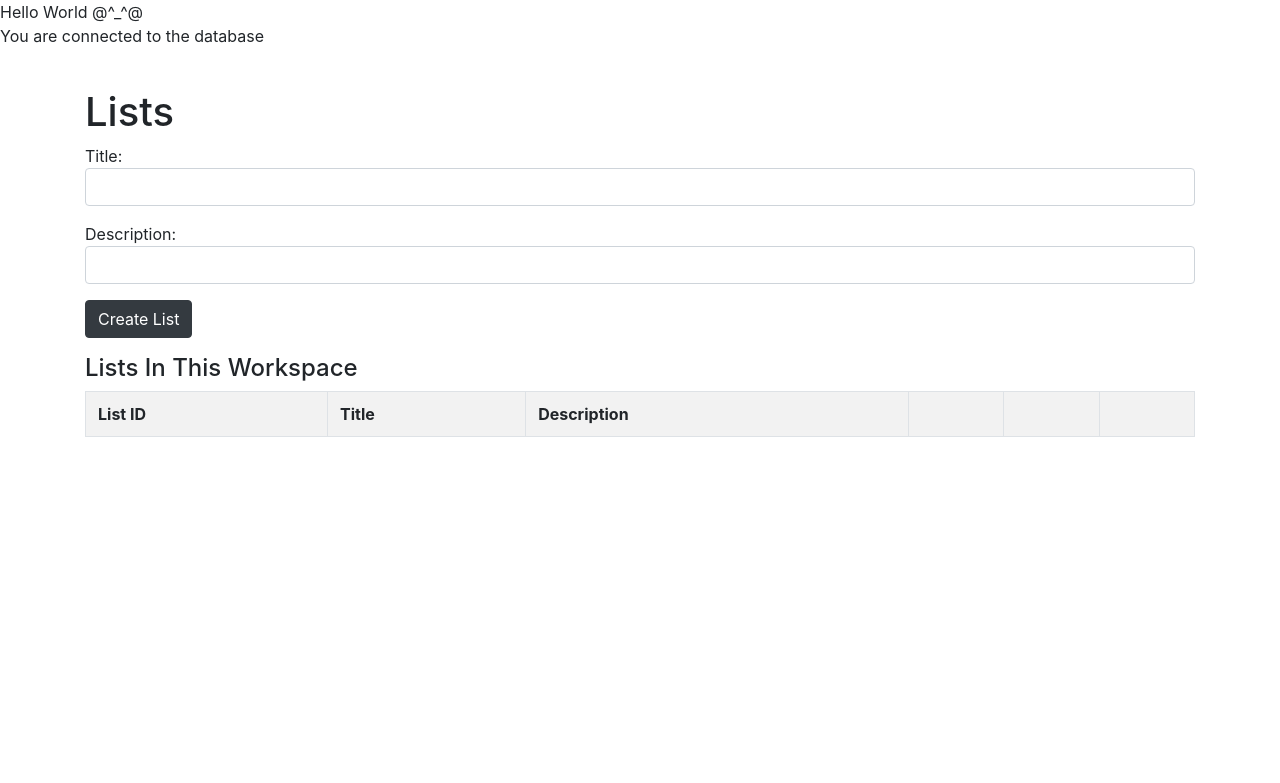
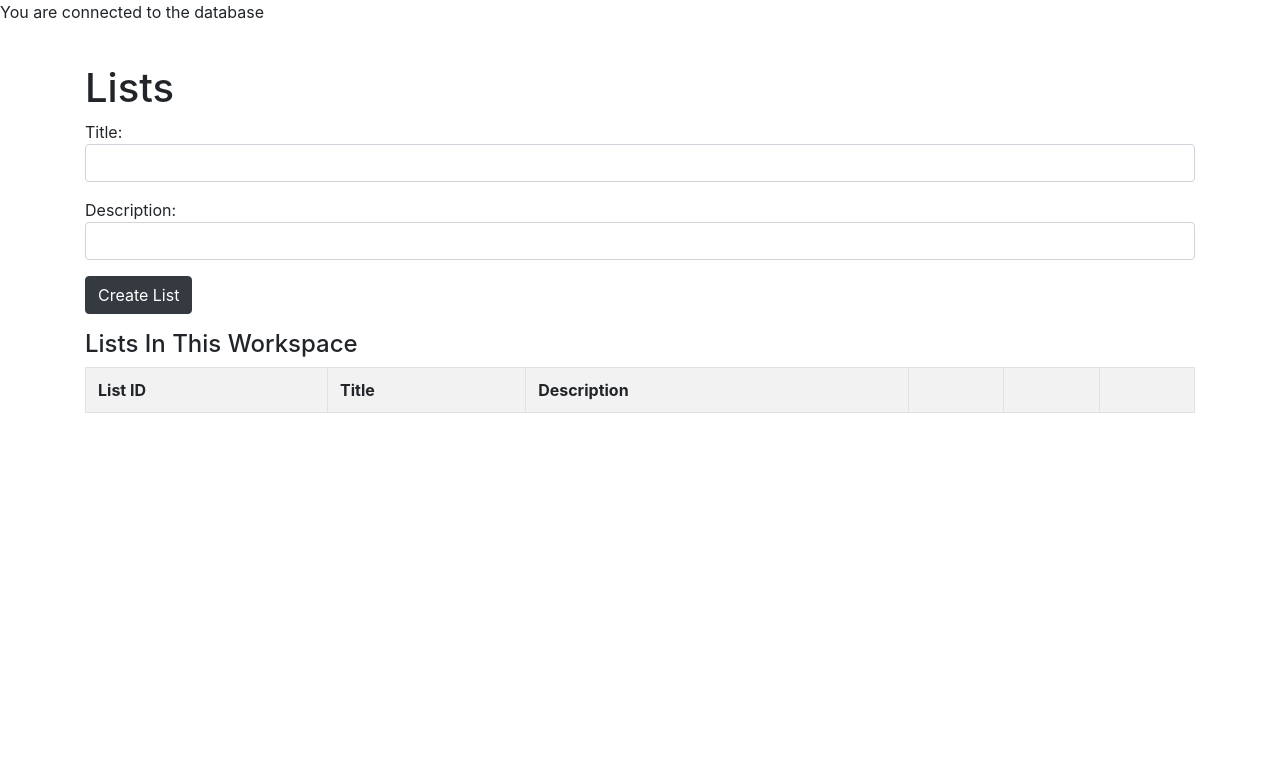
Before and after one commit to Bartleby2718/priorities, a PHP site: page /lists.php in a window 1280 px wide. Shown: the top 783 px of the page. Run offline with PHP 8.4, Linux system fonts and the light colour scheme; data that the repository does not hold is empty.

Commit message:
lists are working properly

```diff
--- a/list-actions.php
+++ b/list-actions.php
@@ -111,6 +111,14 @@ function getList_by_list_ID($list_ID)
 function newList($title, $description, $email = "", $workspace_name = "", $group_ID = "")
 {
    global $db;
+   $query = "SHOW TABLE STATUS LIKE 'lists'";
+   $statement = $db->prepare($query);
+   $statement->execute();
+
+   // fetchAll() returns an array for all of the rows in the result set
+   // fetch() return a row
+   $result = $statement->fetch();
+   $list_ID = $result['Auto_increment'];
 
    // insert into friends (name, major, year) values ('someone', 'CS', 4);
    $query = "INSERT INTO lists VALUES (DEFAULT, :title, :description)";
@@ -123,14 +131,6 @@ function newList($title, $description, $email = "", $workspace_name = "", $group
    // false otherwise
    $statement->closeCursor();
 
-   $query = "SHOW TABLE STATUS LIKE 'lists'";
-   $statement = $db->prepare($query);
-   $statement->execute();
-
-   // fetchAll() returns an array for all of the rows in the result set
-   // fetch() return a row
-   $result = $statement->fetch();
-   $list_ID = $result['Auto_increment'];
    // closes the cursor and frees the connection to the server so other SQL statements may be issued
    $statement->closeCursor();
 
--- a/lists.php
+++ b/lists.php
@@ -1,4 +1,3 @@
-<?php echo "Hello World @^_^@" ?>
 <?php
 // include('connectdb.php');
 require('connectdb.php');
```
